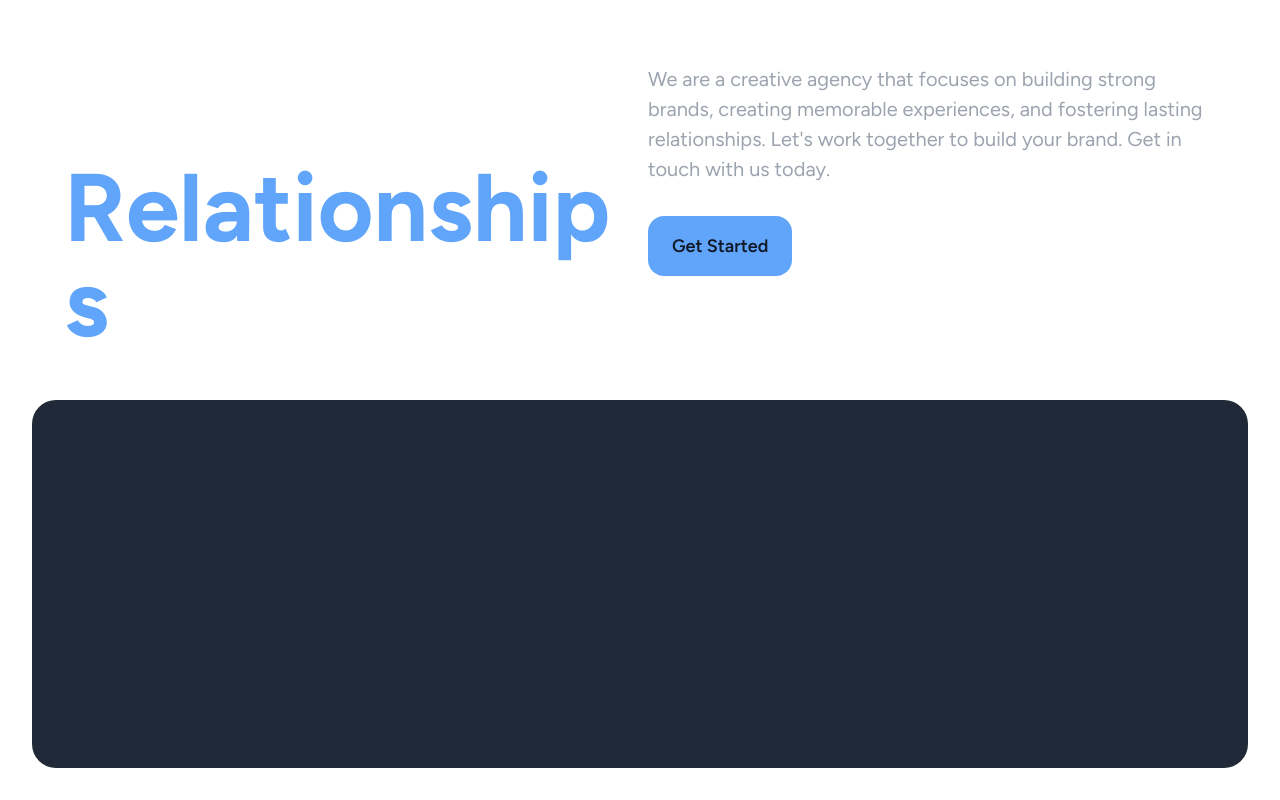
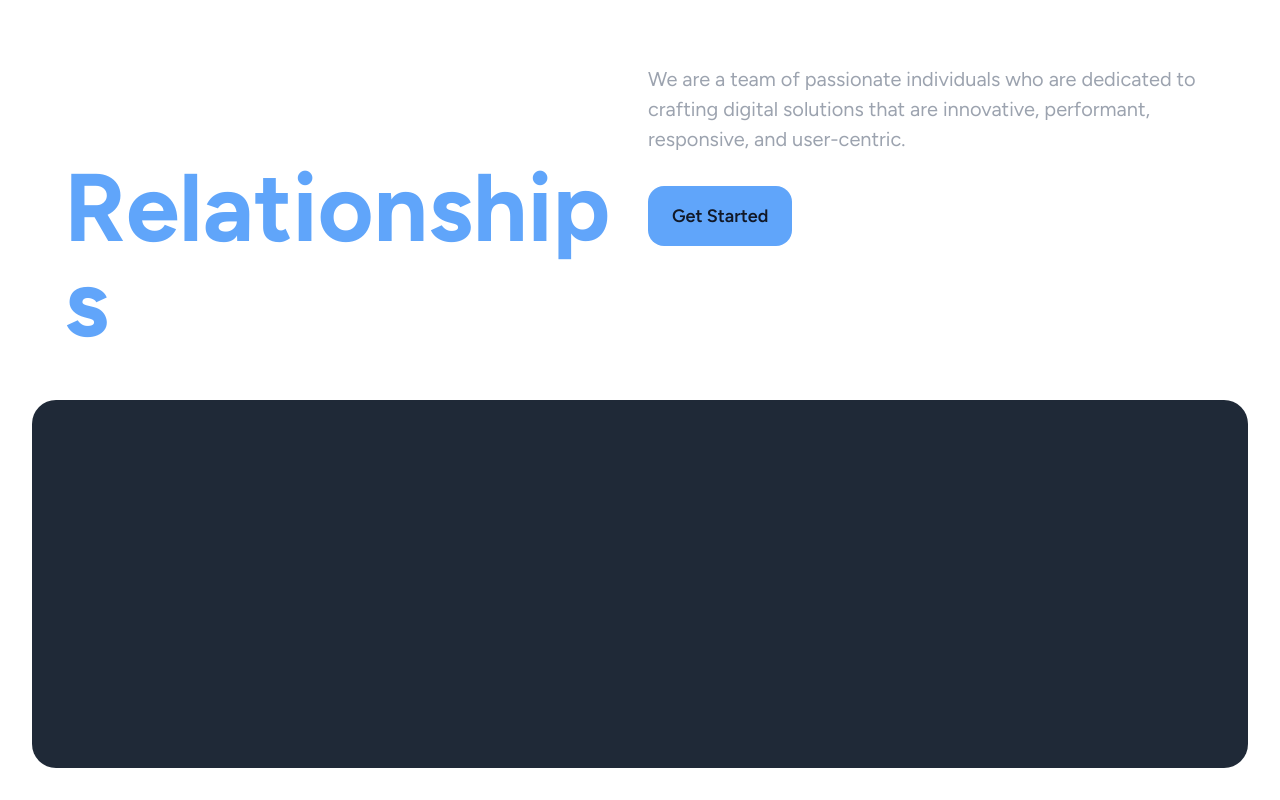
Before and after one commit to gharsh11032000/animated-components-next-tailwind-framer-motion, a Next.js app: page /ui/text-animated-section in a window 1280 px wide. Built offline with nearby package versions, Linux system fonts and the light colour scheme.

Commit message:
Updating Hero Sections

```diff
--- a/app/ui/hero-with-animated-words/page.tsx
+++ b/app/ui/hero-with-animated-words/page.tsx
@@ -52,43 +52,32 @@ export interface AnimatedWordsProps {
 
 function AnimatedWords({ words, className }: AnimatedWordsProps) {
   const [currentWordIndex, setCurrentWordIndex] = useState(0);
-  const intervalId = useRef<NodeJS.Timeout | null>(null);
-
-  const stopAnimation = () => {
-    if (intervalId.current) {
-      clearInterval(intervalId.current);
-    }
-  };
+  const lastUpdateTime = useRef(Date.now());
+  const animationFrameId = useRef<number | null>(null);
 
   useEffect(() => {
-    const startAnimation = () => {
-      intervalId.current = setInterval(() => {
+    const animate = () => {
+      const now = Date.now();
+      if (now - lastUpdateTime.current >= 2000) {
         setCurrentWordIndex((prevIndex) => (prevIndex + 1) % words.length);
-      }, 2000);
+        lastUpdateTime.current = now;
+      }
+      animationFrameId.current = requestAnimationFrame(animate);
     };
 
-    startAnimation();
-
-    const handleVisibilityChange = () => {
-      if (document.hidden) {
-        stopAnimation();
-      } else {
-        startAnimation();
-      }
-    };
-
-    document.addEventListener("visibilitychange", handleVisibilityChange);
+    animationFrameId.current = requestAnimationFrame(animate);
 
     return () => {
-      stopAnimation();
-      document.removeEventListener("visibilitychange", handleVisibilityChange);
+      if (animationFrameId.current) {
+        cancelAnimationFrame(animationFrameId.current);
+      }
     };
   }, [words]);
 
   const variants = {
-    hidden: { y: "100%" },
-    visible: { y: "0%" },
-    exit: { y: "-100%" },
+    hidden: { y: "100%", opacity: 0 },
+    visible: { y: "0%", opacity: 1 },
+    exit: { y: "-100%", opacity: 0 },
   };
 
   return (
--- a/app/ui/text-animated-section/page.tsx
+++ b/app/ui/text-animated-section/page.tsx
@@ -1,13 +1,11 @@
 "use client";
 
-import { useState, useEffect, useRef, useCallback } from "react";
+import React, { useState, useEffect, useRef } from "react";
 import { AnimatePresence, motion } from "framer-motion";
 
 export default function TextAnimatedSection() {
-  const words = ["Brands", "Experiences", "Relationships"];
-
   return (
-    <div className="relative overflow-x-hidden dark:bg-gray-900">
+    <div className="relative overflow-x-hidden dark:bg-gray-950">
       <motion.section
         initial={{
           opacity: 0,
@@ -18,19 +16,21 @@ export default function TextAnimatedSection() {
         transition={{
           duration: 1.5,
         }}
-        className="min-h-screen w-full gap-8 lg:gap-12 group p-4 md:p-8 rounded-2xl flex flex-col relative dark:from-gray-900 dark:to-gray-800"
+        className="min-h-screen w-full gap-8 lg:gap-12 group p-4 md:p-8 rounded-2xl flex flex-col relative"
       >
         <div className="grid grid-cols-1 md:grid-cols-2 gap-4 p-4 md:p-8 pb-0 md:pb-0">
           <h1 className="text-4xl md:text-5xl lg:text-8xl font-bold text-white">
             Building
-            <AnimatedWords words={words} className="w-full text-blue-400" />
+            <AnimatedWords
+              words={["Partnerships", "Experiences", "Relationships"]}
+              className="w-full text-blue-400"
+            />
           </h1>
           <div className="flex flex-col gap-4 items-start">
             <p className="text-lg lg:text-xl !leading-normal text-gray-400 max-w-2xl">
-              We are a creative agency that focuses on building strong brands,
-              creating memorable experiences, and fostering lasting
-              relationships. Let&apos;s work together to build your brand. Get
-              in touch with us today.
+              We are a team of passionate individuals who are dedicated to
+              crafting digital solutions that are innovative, performant,
+              responsive, and user-centric.
             </p>
             <button className="px-4 mt-2 sm:mt-4 sm:px-6 py-3 sm:py-4 flex items-center transition-all duration-300 justify-center gap-2 lg:text-lg font-semibold text-gray-900 bg-blue-400 rounded-xl lg:rounded-2xl hover:bg-blue-300 focus:outline-none focus:bg-blue-300">
               Get Started
@@ -43,7 +43,7 @@ export default function TextAnimatedSection() {
   );
 }
 
-export interface AnimatedWordsProps {
+interface AnimatedWordsProps {
   words: string[];
   interval?: number;
   className?: string;
@@ -51,39 +51,27 @@ export interface AnimatedWordsProps {
 
 function AnimatedWords({ words, className }: AnimatedWordsProps) {
   const [currentWordIndex, setCurrentWordIndex] = useState(0);
-
-  const intervalId = useRef<NodeJS.Timeout | null>(null);
-
-  const stopAnimation = () => {
-    if (intervalId.current) {
-      clearInterval(intervalId.current);
-    }
-  };
-
-  const startAnimation = useCallback(() => {
-    intervalId.current = setInterval(() => {
-      setCurrentWordIndex((prevIndex) => (prevIndex + 1) % words.length);
-    }, 2000);
-  }, [words.length]);
+  const lastUpdateTime = useRef(Date.now());
+  const animationFrameId = useRef<number | null>(null);
 
   useEffect(() => {
-    startAnimation();
+    const animate = () => {
+      const now = Date.now();
+      if (now - lastUpdateTime.current >= 2000) {
+        setCurrentWordIndex((prevIndex) => (prevIndex + 1) % words.length);
+        lastUpdateTime.current = now;
+      }
+      animationFrameId.current = requestAnimationFrame(animate);
+    };
 
-    const handleVisibilityChange = () => {
-      if (document.hidden) {
-        stopAnimation();
-      } else {
-        startAnimation();
+    animationFrameId.current = requestAnimationFrame(animate);
+
+    return () => {
+      if (animationFrameId.current) {
+        cancelAnimationFrame(animationFrameId.current);
       }
     };
-
-    document.addEventListener("visibilitychange", handleVisibilityChange);
-
-    return () => {
-      stopAnimation();
-      document.removeEventListener("visibilitychange", handleVisibilityChange);
-    };
-  }, [words, startAnimation]);
+  }, [words]);
 
   const variants = {
     hidden: { y: "-100%", opacity: 0 },
@@ -96,20 +84,7 @@ function AnimatedWords({ words, className }: AnimatedWordsProps) {
       className={`leading-none inline-flex relative overflow-hidden ${className}`}
     >
       <AnimatePresence mode="popLayout">
-        <motion.div
-          key={currentWordIndex}
-          variants={variants}
-          initial="hidden"
-          animate="visible"
-          exit="exit"
-          transition={{
-            duration: 0.25,
-            type: "spring",
-            damping: 12,
-            stiffness: 100,
-          }}
-          className="w-full"
-        >
+        <div key={currentWordIndex} className="w-full">
           {words[currentWordIndex].split("").map((letter, index) => (
             <motion.span
               key={index}
@@ -129,7 +104,7 @@ function AnimatedWords({ words, className }: AnimatedWordsProps) {
               {letter}
             </motion.span>
           ))}
-        </motion.div>
+        </div>
       </AnimatePresence>
     </div>
   );
```
